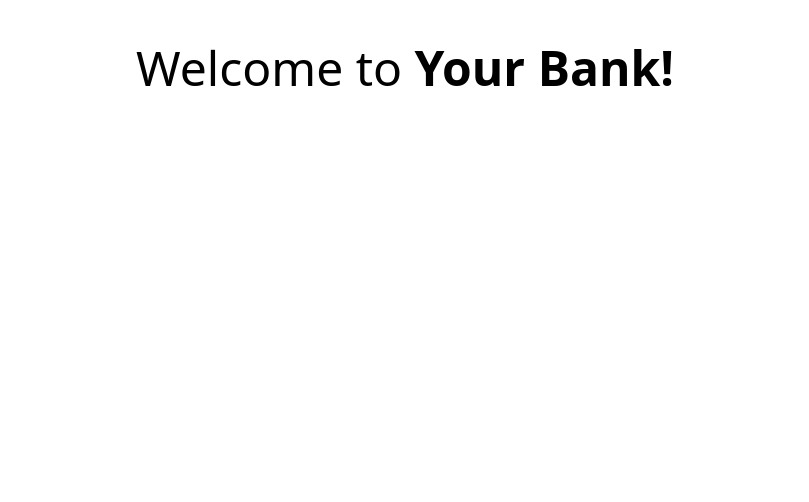
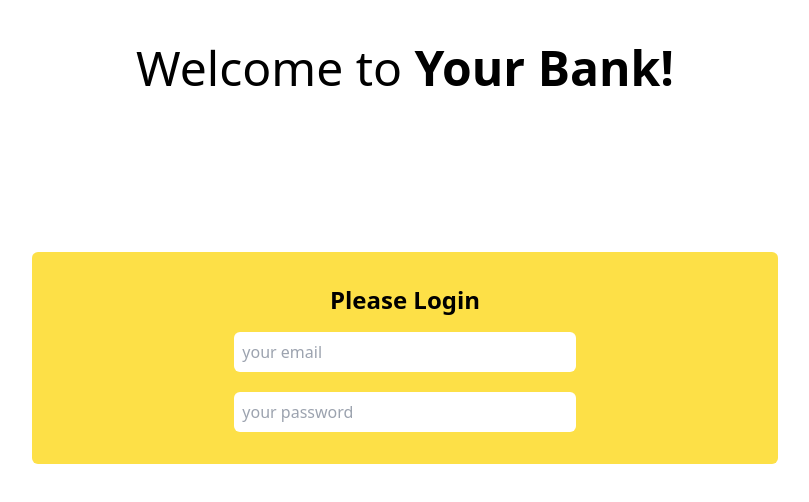
Before and after one commit to bkuddin/banking-system, a plain HTML site: page index.html in a window 1280 px wide. Shown: the whole page, without its empty margins (235-1044 px from the left). Drawn offline with nearby package versions, Linux system fonts and the light colour scheme.

Commit message:
Loing Form Markup

```diff
--- a/index.html
+++ b/index.html
@@ -9,7 +9,19 @@
 </head>
 <body>
 
+   <header>
     <h1 class="text-5xl text-center mt-11">Welcome to <span class="font-bold">Your Bank!</span></h1>
+   </header>
+
+  <main>
+    <section class="bg-yellow-300 w-7/12 mx-auto mt-40 p-8 rounded-md">
+        <h3 class="text-2xl text-center font-semibold mb-4">Please Login</h3>
+       <div class="">
+        <input class="w-6/12 block p-2 mx-auto mb-5 rounded-md" type="email" name="" id="" placeholder="your email">
+        <input class="w-6/12 block p-2 mx-auto rounded-md" type="password" name="" id="" placeholder="your password">
+       </div>
+    </section>
+  </main>
 
 
 </body>
```
